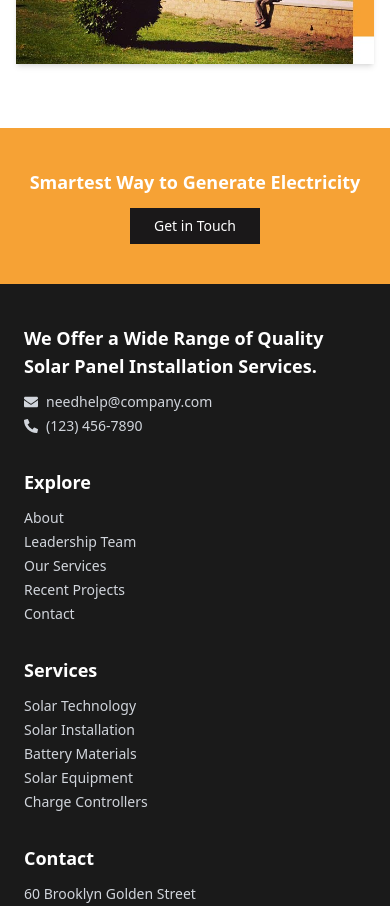
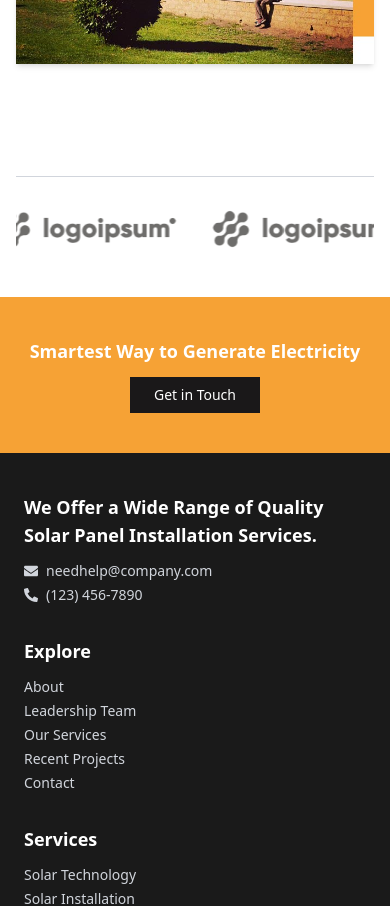
Before and after one commit to iahmadiqbal/solam-solar-panel-installer, a React (Vite) app: page / in a window 390 px wide. Shown: the part 5960-6866 px from the top of the page. Built offline with nearby package versions, Linux system fonts and the light colour scheme.

Commit message:
Remove horizontal scroll and add responsive infinite logo slider

```diff
--- /dev/null
+++ b/src/components/home/BrandLogoRow/index.tsx
@@ -0,0 +1,58 @@
+const logos = [
+  "/images/logoipsum.png",
+  "/images/logoipsum.png",
+  "/images/logoipsum.png",
+  "/images/logoipsum.png",
+  "/images/logoipsum.png",
+];
+
+const BrandLogoRow: React.FC = () => {
+  return (
+    <div className="relative w-full overflow-x-hidden bg-white py-12 font-['Helvetica']">
+      <div className="max-w-7xl mx-auto px-4 sm:px-6 md:px-12 lg:px-24">
+        {/* Horizontal Line */}
+        <hr className="w-full border-t border-gray-300 mb-8" />
+
+        {/* Logo Slider */}
+        <div className="relative w-full overflow-hidden">
+          <div
+            className="flex gap-8"
+            style={{
+              width: "200%",
+              animation: "slide 10s linear infinite",
+            }}
+          >
+            {[...logos, ...logos].map((logo, index) => (
+              <img
+                key={index}
+                src={logo}
+                alt={`Logo ${index + 1}`}
+                className="h-10 w-auto object-contain flex-shrink-0"
+              />
+            ))}
+          </div>
+        </div>
+      </div>
+
+      {/* Inline animation CSS */}
+      <style>
+        {`
+          html, body {
+            overflow-x: hidden;
+          }
+
+          @keyframes slide {
+            0% {
+              transform: translateX(0%);
+            }
+            100% {
+              transform: translateX(-50%);
+            }
+          }
+        `}
+      </style>
+    </div>
+  );
+};
+
+export default BrandLogoRow;
--- a/src/views/home/index.tsx
+++ b/src/views/home/index.tsx
@@ -4,6 +4,7 @@ import AboutIntro from "../../components/home/AboutIntro";
 import AboutServicesSection from "../../components/home/AboutServicesSection";
 import ExitSection from "../../components/home/ExitSection";
 import EcoEnergySection from "../../components/home/EcoEnergySection";
+import BrandLogoRow from "../../components/home/BrandLogoRow";
 const Home: React.FC = () => {
   return (
     <>
@@ -12,6 +13,7 @@ const Home: React.FC = () => {
       <AboutServicesSection />
       <ExitSection />
       <EcoEnergySection />
+      <BrandLogoRow />
     </>
   );
 };
```
